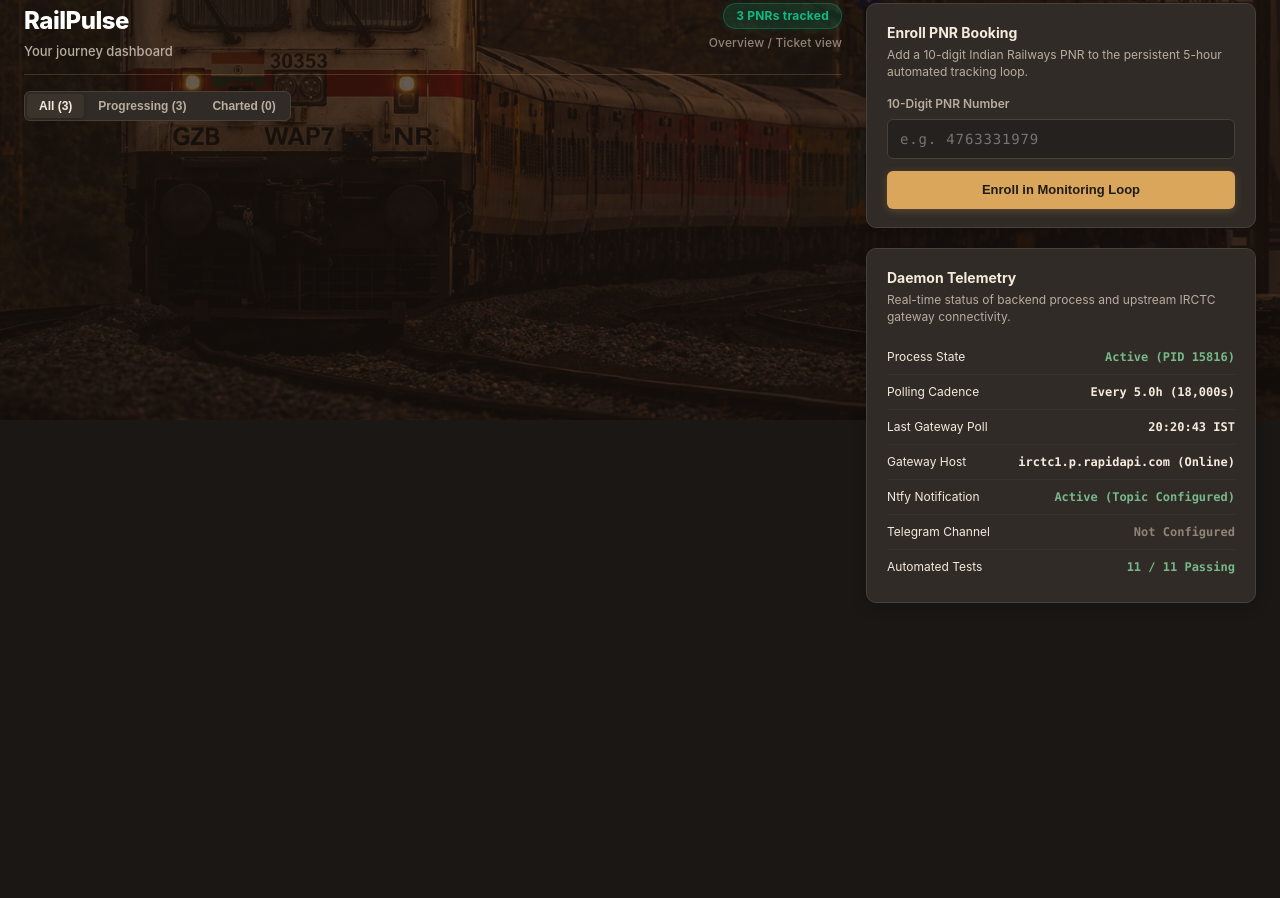
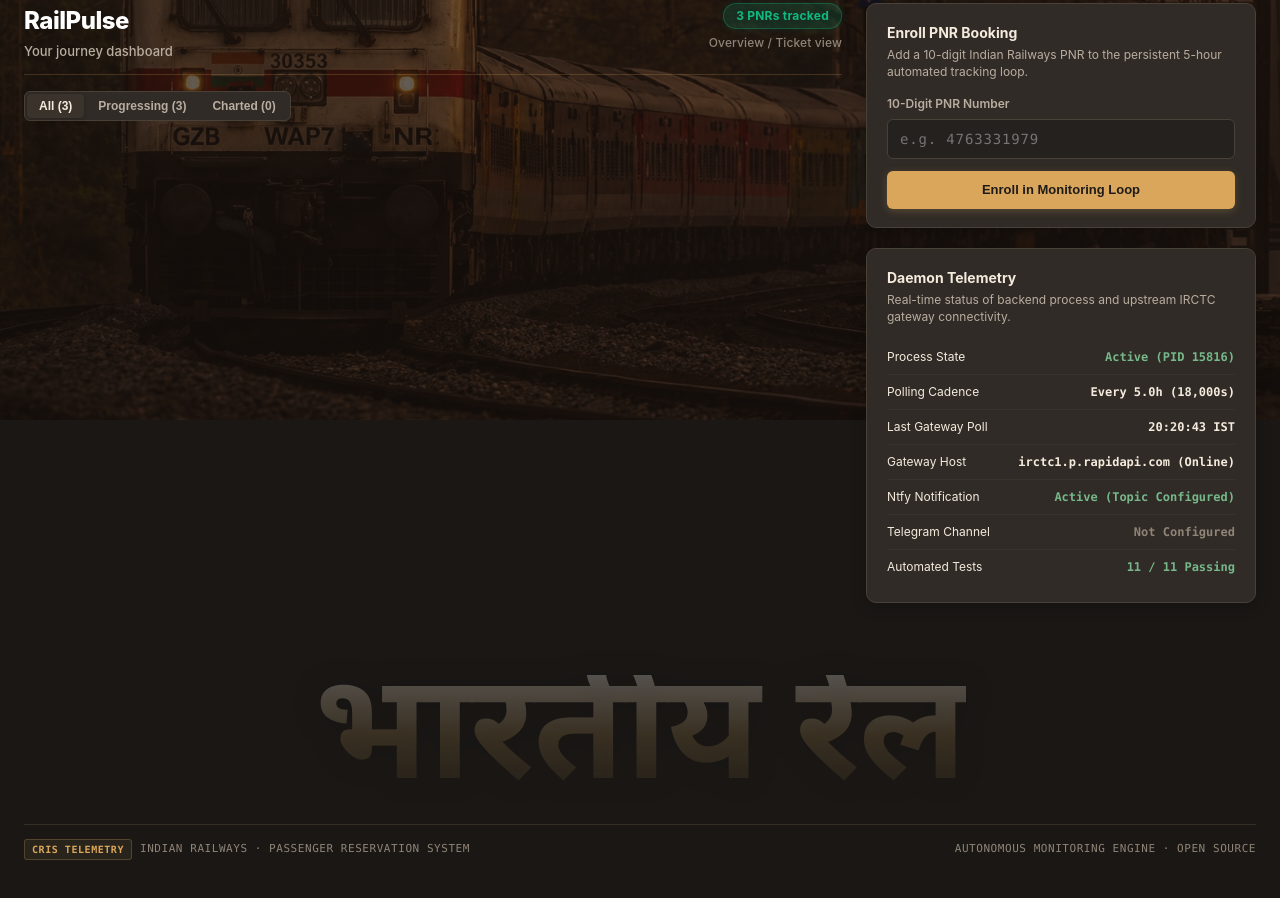
Before and after one commit to imshivanshutiwari/irctc-pnr-notifier, a plain HTML site: page static/index.html in a window 1280 px wide. Shown: the part 380-1278 px from the top of the page. Before the commit the page ends 1007 px from the top, so only its background shows below. Drawn offline with Linux system fonts and the light colour scheme; no server answers; a web font is replaced by a local one.

Commit message:
feat(ui): add giant Bharatiya Rail typographic display footer

```diff
--- a/static/index.html
+++ b/static/index.html
@@ -10,7 +10,7 @@
   <link rel="apple-touch-icon" href="/favicon.png" />
   <link rel="preconnect" href="https://fonts.googleapis.com">
   <link rel="preconnect" href="https://fonts.gstatic.com" crossorigin>
-  <link href="https://fonts.googleapis.com/css2?family=Noto+Sans+Devanagari:wght@400;600;700&family=Arimo:wght@400;700&family=Special+Elite&family=DotGothic16&display=swap" rel="stylesheet">
+  <link href="https://fonts.googleapis.com/css2?family=Noto+Sans+Devanagari:wght@400;600;700;800;900&family=Arimo:wght@400;700&family=Special+Elite&family=DotGothic16&display=swap" rel="stylesheet">
   <style>
     :root {
       /* Exact Warm Charcoal Palette */
@@ -1686,16 +1686,68 @@
       display: none;
     }
 
-    /* Footer */
-    .app-footer {
+    /* Footer & Giant Architectural Typographic Display */
+    .rail-display-footer {
       max-width: 1440px;
-      margin: 40px auto 0;
-      padding-top: 20px;
-      border-top: 1px solid var(--border);
+      margin: 48px auto 16px;
+      padding-top: 24px;
+      position: relative;
+      overflow: hidden;
+      display: flex;
+      flex-direction: column;
+      align-items: center;
+      justify-content: center;
+      text-align: center;
+      user-select: none;
+    }
+    .rail-giant-wordmark {
+      font-family: 'Noto Sans Devanagari', -apple-system, BlinkMacSystemFont, sans-serif;
+      font-size: clamp(52px, 11.5vw, 155px);
+      font-weight: 900;
+      line-height: 0.92;
+      letter-spacing: -0.01em;
+      text-transform: uppercase;
+      pointer-events: none;
+      white-space: nowrap;
+      margin: 0;
+      padding: 0;
+      background: linear-gradient(180deg, rgba(244, 235, 221, 0.28) 0%, rgba(226, 184, 107, 0.16) 45%, rgba(138, 106, 56, 0.05) 100%);
+      -webkit-background-clip: text;
+      -webkit-text-fill-color: transparent;
+      filter: drop-shadow(0 2px 14px rgba(0, 0, 0, 0.6));
+      transition: opacity 0.3s ease;
+    }
+    .rail-footer-meta {
+      width: 100%;
+      margin-top: 14px;
+      padding-top: 14px;
+      border-top: 1px solid rgba(226, 184, 107, 0.14);
       display: flex;
       align-items: center;
       justify-content: space-between;
-      font-size: 12px;
+      gap: 16px;
+      font-size: 11px;
+      font-family: var(--font-mono);
+      color: var(--text-muted);
+      letter-spacing: 0.05em;
+    }
+    .rail-footer-meta-left {
+      display: flex;
+      align-items: center;
+      gap: 8px;
+    }
+    .rail-footer-badge {
+      display: inline-flex;
+      align-items: center;
+      padding: 2px 7px;
+      border-radius: 3px;
+      background: rgba(226, 184, 107, 0.08);
+      border: 1px solid rgba(226, 184, 107, 0.22);
+      color: var(--primary);
+      font-weight: 700;
+      font-size: 10px;
+    }
+    .rail-footer-meta-right {
       color: var(--text-muted);
     }
 
@@ -1835,10 +1887,11 @@
         gap: 12px;
         padding: 14px 16px;
       }
-      .app-footer {
+      .rail-footer-meta {
         flex-direction: column;
-        align-items: flex-start;
+        align-items: center;
         gap: 8px;
+        text-align: center;
       }
     }
   </style>
@@ -2038,6 +2091,20 @@
 
       </aside>
     </div>
+
+    <!-- Giant Architectural Typographic Display Footer -->
+    <footer class="rail-display-footer" aria-label="Indian Railways Telemetry Footer">
+      <div class="rail-giant-wordmark" aria-hidden="true">भारतीय रेल</div>
+      <div class="rail-footer-meta">
+        <div class="rail-footer-meta-left">
+          <span class="rail-footer-badge">CRIS TELEMETRY</span>
+          <span>INDIAN RAILWAYS · PASSENGER RESERVATION SYSTEM</span>
+        </div>
+        <div class="rail-footer-meta-right">
+          <span>AUTONOMOUS MONITORING ENGINE · OPEN SOURCE</span>
+        </div>
+      </div>
+    </footer>
 
     <!-- Full PRS Ticket Viewer Modal (Layer B) -->
     <div id="prs-ticket-modal" class="ticket-modal-backdrop" role="dialog" aria-modal="true" aria-labelledby="modal-pnr-title" style="display: none;">
```
